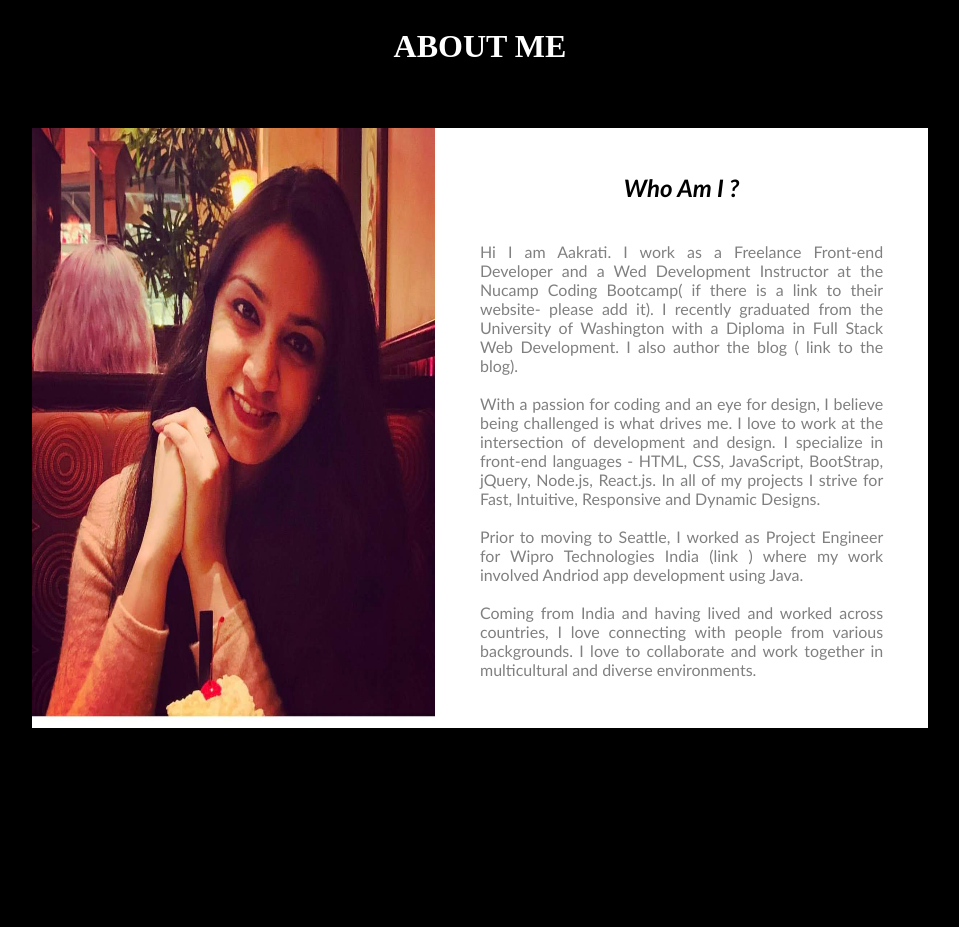
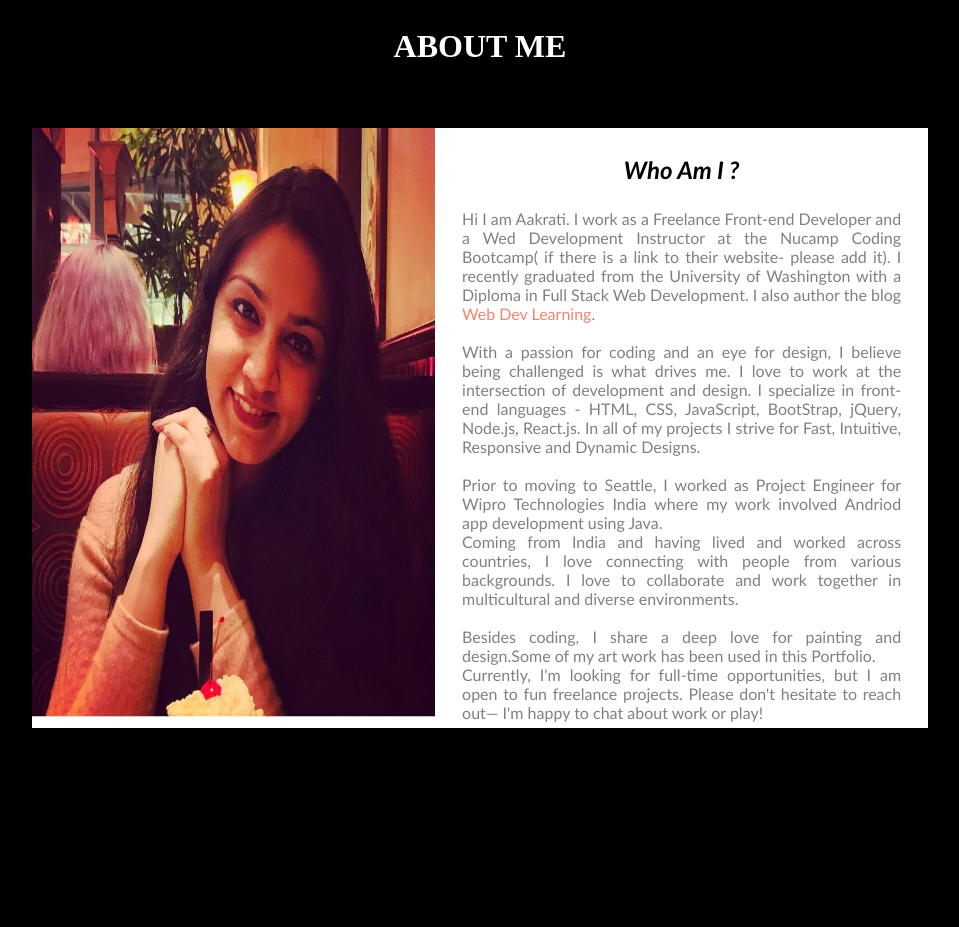
Before and after one commit to Aakratigoel/Portfolio, a React (Create React App) app: page / in a window 1280 px wide. Shown: the part 1020-1947 px from the top of the page, without its empty margins (160-1119 px from the left). Built offline with nearby package versions, Linux system fonts and the light colour scheme.

Commit message:
added more content to the about me content

```diff
--- a/src/index.css
+++ b/src/index.css
@@ -162,7 +162,11 @@ body{
   height:100%;
   width:45%;
   float:left;
-  margin-right:5%;
+  margin-right:3%;
+}
+#bloglink{
+  color:salmon;
+  text-decoration: none;
 }
 a{
   text-decoration: none;
@@ -184,9 +188,9 @@ a{
 }
 #content{
   text-align: center;
-  padding:5%;
+  padding:3%;
 } #heading2{
-  margin-bottom:5%;;
+  margin-bottom:3%;;
   text-align:center;
   font-family: Trebuchet MS;
   font-style: italic;
--- a/src/index.js
+++ b/src/index.js
@@ -172,7 +172,7 @@ class About extends React.Component {
             <p id="paracontent">
               Hi I am Aakrati. I work as a Freelance Front-end Developer and a Wed Development Instructor at the Nucamp Coding Bootcamp( if there is a link to their website- please add it).
               I recently graduated from the University of Washington with a Diploma in Full Stack Web Development.
-              I also author the blog ( link to the blog).
+              I also author the blog <span><a id ="bloglink"href="https://webdevlearning.com" target="_blank">Web Dev Learning</a></span>.
               <br></br>
               <br></br>
               With a passion for coding and an eye for design, I believe being challenged is what drives me.
@@ -180,14 +180,17 @@ class About extends React.Component {
                In all of my projects I strive for Fast, Intuitive, Responsive and Dynamic Designs.
               <br></br>
               <br></br>
-              Prior to moving to Seattle, I worked as Project Engineer for Wipro Technologies India (link )
+              Prior to moving to Seattle, I worked as Project Engineer for Wipro Technologies India
                where my work involved Andriod app development using Java.
-              <br></br>
               <br></br>
               Coming from India and having lived and worked across countries, I love connecting with people from various backgrounds.
                I love to collaborate and work together in multicultural and diverse environments.
-
-
+              <br></br>
+              <br></br>
+              Besides coding, I share a deep love for painting and design.Some of my art work has been used in this Portfolio.
+              <br></br>
+              Currently, I'm looking for full-time opportunities, but I am open to fun freelance projects.
+              Please don't hesitate to reach out— I'm happy to chat about work or play!
            </p>
           </div>
 
```
Also changed, not shown: 1 other file (tests, documents, lock files or other folders).
